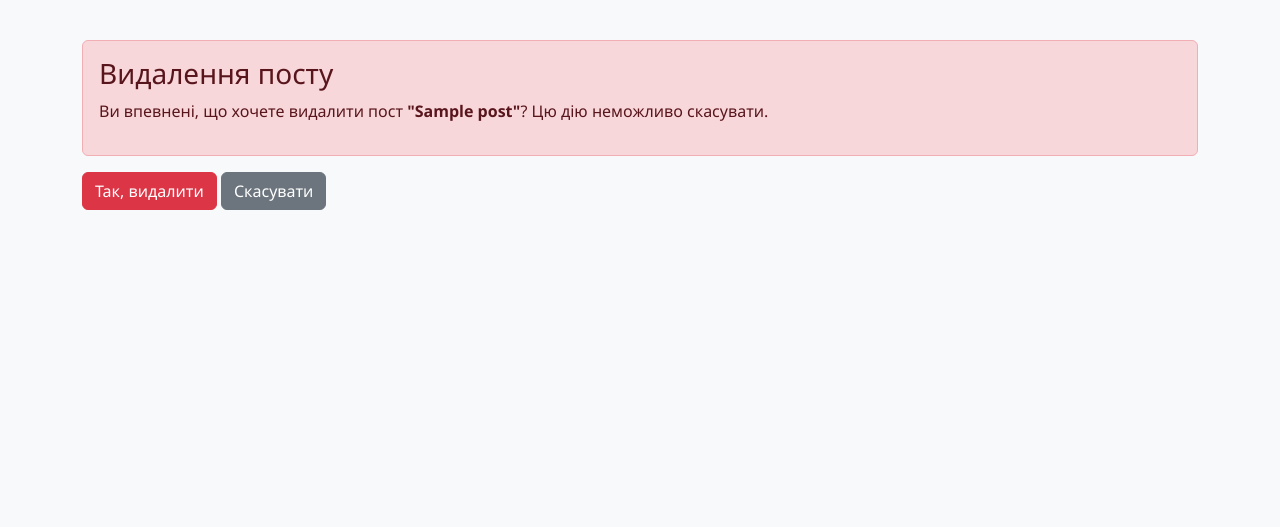
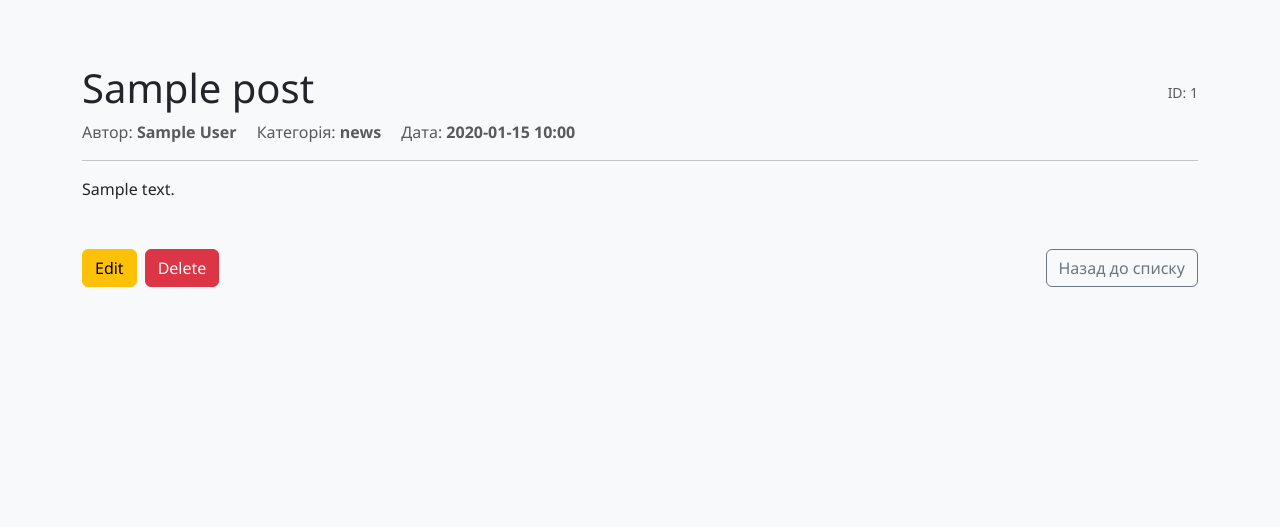
Before and after one commit to flammaVitea/flask_app_pavliuk, a Flask app: template app/posts/templates/posts/detail_post.html in a window 1280 px wide. Shown: the part 56-583 px from the top of the page. Run offline with Flask 3, Linux system fonts and the light colour scheme; tables that the repository leaves empty hold one stand-in row (values such as "Sample post"); the template is opened without the code that fills it: values that come from a table or form of the project are taken from there, most other values are stand-ins (such as "Sample title", 1, 10 or a date in 2020).

Commit message:
full lab6

```diff
--- a/app/posts/templates/posts/detail_post.html
+++ b/app/posts/templates/posts/detail_post.html
@@ -1,15 +1,30 @@
 {% extends "base.html" %}
 
-{% block title %}Видалення посту{% endblock %}
+{% block title %}{{ post.title }}{% endblock %}
 
 {% block content %}
-<div class="alert alert-danger">
-    <h3>Видалення посту</h3>
-    <p>Ви впевнені, що хочете видалити пост <strong>"{{ post.title }}"</strong>? Цю дію неможливо скасувати.</p>
-</div>
+<article class="mt-4">
+    <div class="d-flex justify-content-between align-items-center">
+        <h1>{{ post.title }}</h1>
+        <small class="text-muted">ID: {{ post.id }}</small>
+    </div>
 
-<form method="POST">
-    <input type="submit" class="btn btn-danger" value="Так, видалити">
-    <a href="{{ url_for('posts.detail', id=post.id) }}" class="btn btn-secondary">Скасувати</a>
-</form>
+    <div class="text-muted mb-3">
+        <span class="me-3"><i class="bi bi-person"></i> Автор: <strong>{{ post.author }}</strong></span>
+        <span class="me-3"><i class="bi bi-tag"></i> Категорія: <strong>{{ post.category }}</strong></span>
+        <span><i class="bi bi-calendar"></i> Дата: <strong>{{ post.posted.strftime('%Y-%m-%d %H:%M') }}</strong></span>
+    </div>
+
+    <hr>
+
+    <div class="post-content mb-5">
+        {{ post.content }}
+    </div>
+
+    <div class="d-flex gap-2">
+        <a href="{{ url_for('posts.update', id=post.id) }}" class="btn btn-warning">Edit</a>
+        <a href="{{ url_for('posts.delete', id=post.id) }}" class="btn btn-danger">Delete</a>
+        <a href="{{ url_for('posts.index') }}" class="btn btn-outline-secondary ms-auto">Назад до списку</a>
+    </div>
+</article>
 {% endblock %}
--- a/app/posts/templates/posts/posts.html
+++ b/app/posts/templates/posts/posts.html
@@ -20,6 +20,9 @@
 
                 <div class="card-body d-flex flex-column">
                     <h5 class="card-title">{{ post.title }}</h5>
+
+                    <p class="card-text small text-muted">Post ID: {{ post.id }}</p>
+
                     <div class="mb-2">
                         <span class="badge bg-secondary">{{ post.category }}</span>
                         {% if post.is_active %}
```
Also changed, not shown: app/posts/templates/posts/add_post.html (+19 -4 lines), app/posts/templates/posts/delete_confirm.html (added, +17 -0 lines), instance/data.sqlite.
